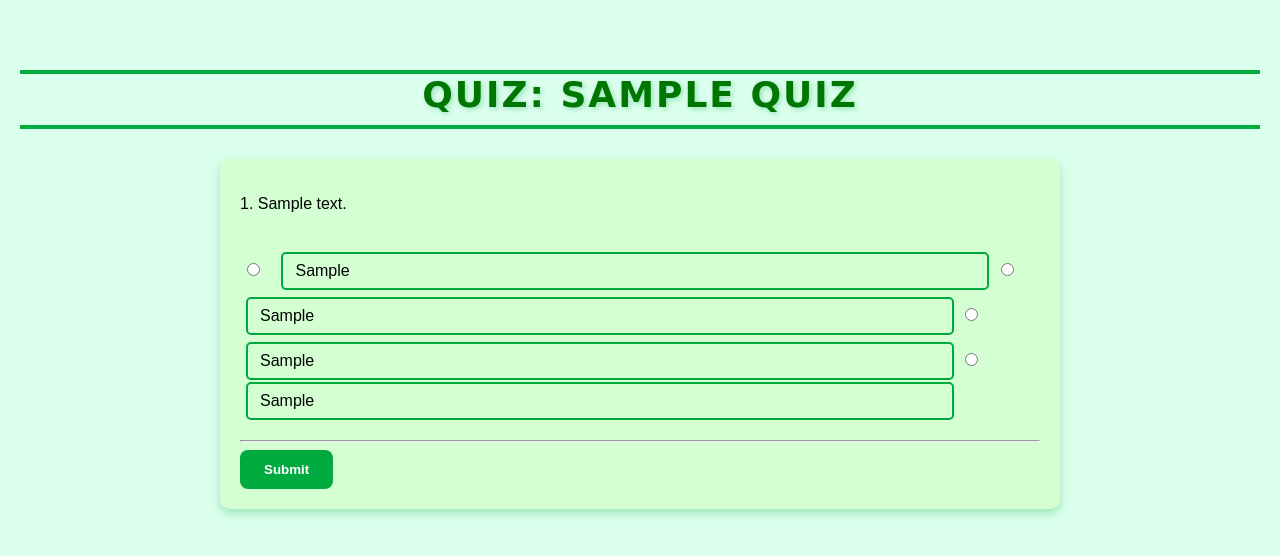
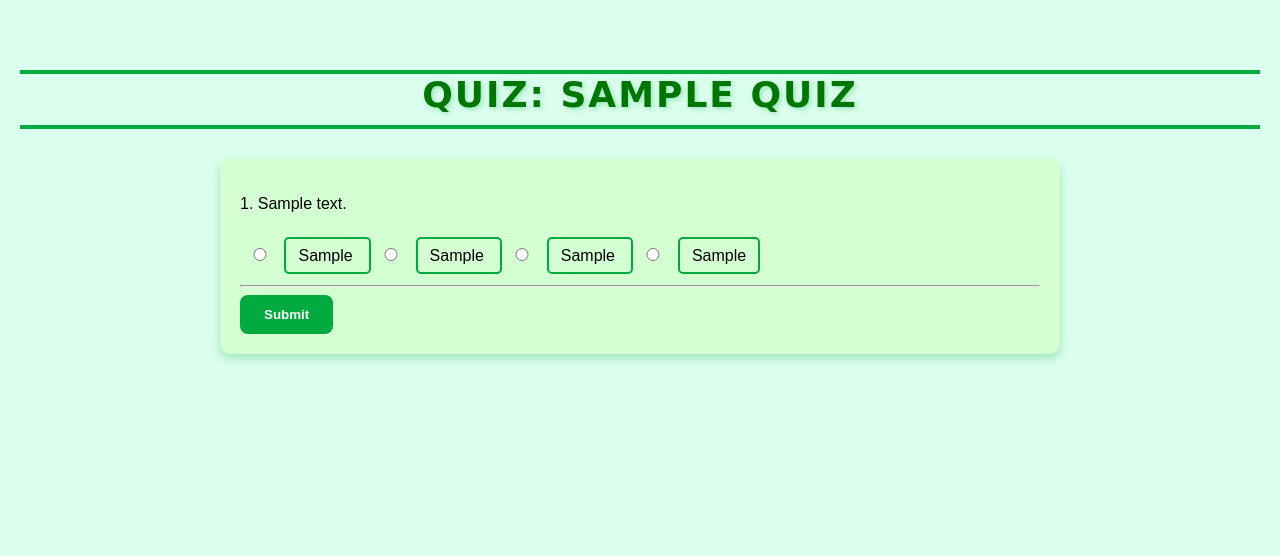
Before and after one commit to Sivakumar180405/quiz-master-1000026, a Flask app: page /start_quiz/1 in a window 1280 px wide. Shown: the part 68-624 px from the top of the page. Run offline with Flask 3, Linux system fonts and the light colour scheme; a user stored in the database is signed in; tables that the repository leaves empty hold one stand-in row (values such as "Sample post").

Commit message:
Add files via upload

```diff
--- a/static/css/style.css
+++ b/static/css/style.css
@@ -275,13 +275,21 @@ li{
     /* width: 500px; */
 }
 
+.options-group {
+    display: flex;
+    flex-direction: row;
+    gap: 10px;
+    margin-bottom: 20px;
+    align-items: center;
+}
 
 .radio-group label {
-    display: inline-flex;
-    flex-direction: row;
-    align-items: center;
-    width: 85%;
-    margin-left: 6px;
+    /* display: inline-flex; */
+    /* flex-direction: row; */
+    /* align-items: center; */
+    /* width: 85%; */
+    /* margin-left: 6px; */
+    flex: 1;
     cursor: pointer;
     padding: 8px 12px;
     border: 2px solid #00aa3e;
@@ -292,9 +300,11 @@ li{
 
 
 .radio-group input[type="radio"] {
-    margin-left: 6px;
-    width: 15px;
-    margin-right: 10px;
+    /* margin-left: 6px; */
+    margin: 0;
+    width: 5%;
+    accent-color: green;
+    /* margin-right: 10px; */
 }
 
 .radio-group input[type="radio"]:checked + label {
```
